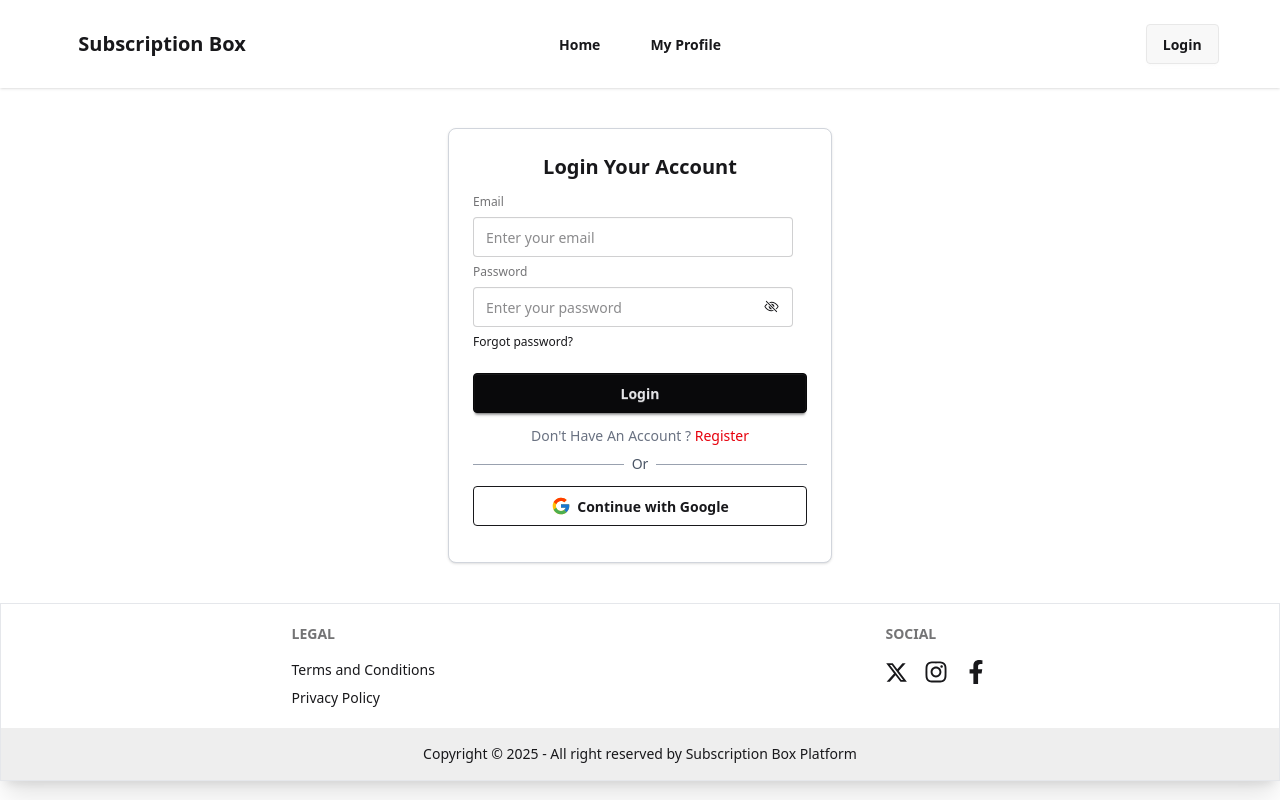
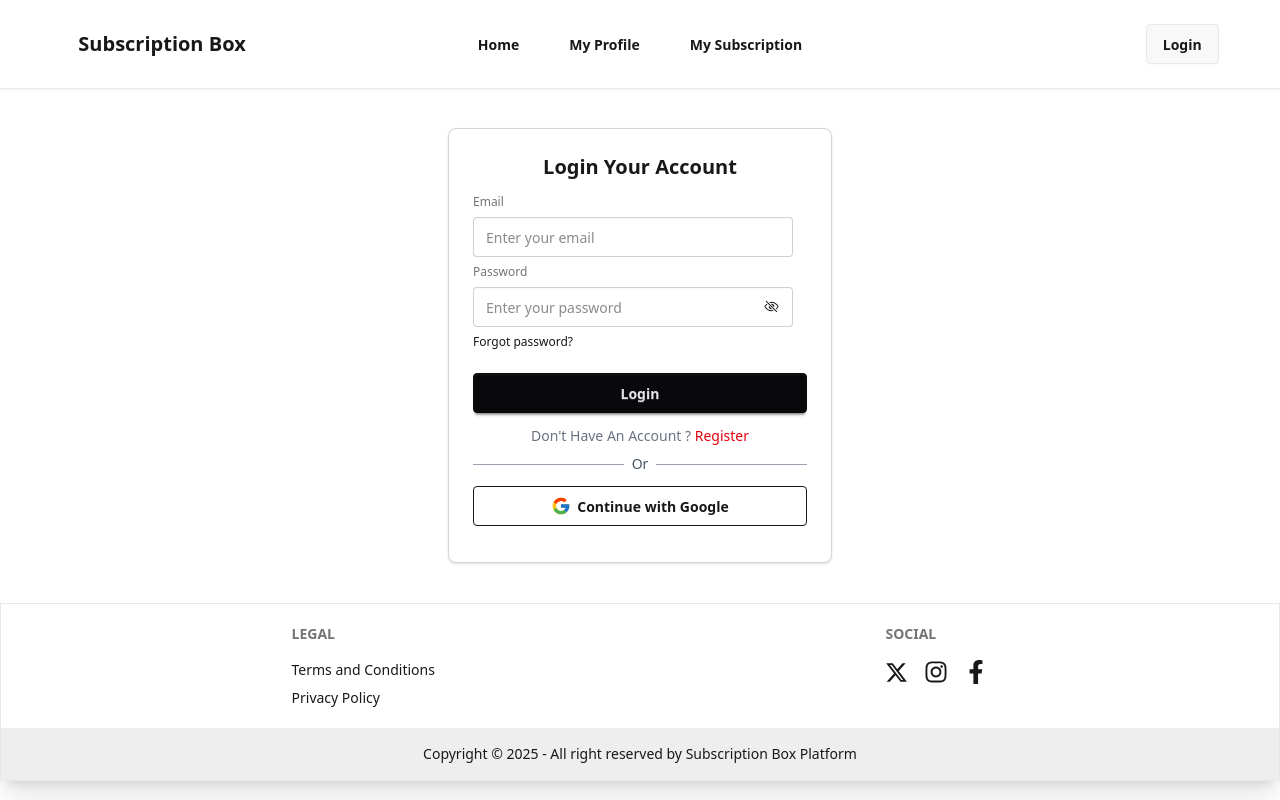
Before and after one commit to abuhurayrasyam/subscription-box-platform-client, a React (Vite) app: page /auth/login in a window 1280 px wide. Built offline with nearby package versions, Linux system fonts and the light colour scheme; no server answers.

Commit message:
Extra Route (My Subscription)'s UI and Functionality Added

```diff
--- a/src/components/Navbar.jsx
+++ b/src/components/Navbar.jsx
@@ -23,6 +23,7 @@ const Navbar = () => {
     <>
       <NavLink to={"/"} className="btn btn-ghost m-2 cursor-pointer">Home</NavLink>
       <NavLink to={"/my-profile"} className="btn btn-ghost m-2 cursor-pointer">My Profile</NavLink>
+      <NavLink to={"/my-subscription"} className="btn btn-ghost m-2 cursor-pointer">My Subscription</NavLink>
     </>
   );
 
--- a/src/components/SubscriptionServiceDetailsCard.jsx
+++ b/src/components/SubscriptionServiceDetailsCard.jsx
@@ -1,7 +1,9 @@
-import React, { useState } from 'react';
+import React, { useContext, useState } from 'react';
 import { ToastContainer, toast } from 'react-toastify';
 import { GoStarFill } from 'react-icons/go';
 import 'react-toastify/dist/ReactToastify.css';
+import { SubscriptionContext } from '../provider/SubscriptionProvider';
+import { useNavigate } from 'react-router';
 
 const TechGadgetBoxPage = ({subscription}) => {
     const {thumbnail, name, techCategory, price, frequency, description, features, ratings, reviews} = subscription;
@@ -33,8 +35,20 @@ const TechGadgetBoxPage = ({subscription}) => {
         ));
     };
 
+    const { addSubscription } = useContext(SubscriptionContext)
+    const navigate = useNavigate();
+
+    const handleSubscribe = () => {
+    addSubscription(subscription);
+    toast.success("Subscribed successfully!", {autoClose: 300});
+    setTimeout(() => {
+        navigate('/my-subscription');
+    }, 500);
+    };
+
     return (
         <div className="w-11/12 mx-auto p-6">
+
         <ToastContainer />
 
         <h1 className='font-bold lg:text-4xl md:text-3xl text-2xl text-center mb-5'>Subscription Details</h1>
@@ -61,6 +75,7 @@ const TechGadgetBoxPage = ({subscription}) => {
                     <span className="flex items-center">{renderStars(ratings)}</span>
                     <span className="text-sm text-gray-500">({reviews} reviews)</span>
                 </div>
+                <button onClick={handleSubscribe} className='btn bg-gray-200 border border-gray-300 rounded-sm hover:bg-gray-300 mt-5 w-full'>Subscribe Now</button>
             </div>
         </div>
 
--- a/src/main.jsx
+++ b/src/main.jsx
@@ -4,11 +4,14 @@ import './index.css'
 import { RouterProvider } from 'react-router'
 import router from './routes/router.jsx'
 import AuthProvider from './provider/AuthProvider.jsx'
+import SubscriptionProvider from './provider/SubscriptionProvider.jsx'
 
 createRoot(document.getElementById('root')).render(
   <StrictMode>
     <AuthProvider>
-      <RouterProvider router={router} />
+      <SubscriptionProvider>
+        <RouterProvider router={router} />
+      </SubscriptionProvider>
     </AuthProvider>
   </StrictMode>,
 )
--- /dev/null
+++ b/src/pages/MySubscription.jsx
@@ -0,0 +1,42 @@
+import React, { useContext } from 'react';
+import Navbar from '../components/Navbar';
+import Footer from '../components/Footer';
+import useDocumentTitle from '../hooks/useDocumentTitle';
+import { SubscriptionContext } from '../provider/SubscriptionProvider';
+
+const MySubscription = () => {
+
+  useDocumentTitle("Subscription Box | My Subscription");
+
+  const { subscriptions } = useContext(SubscriptionContext);
+
+  return (
+    <div>
+      <header>
+        <Navbar />
+      </header>
+      <main className="w-11/12 mx-auto my-10">
+        <h1 className="text-center font-bold lg:text-4xl md:text-3xl text-2xl mb-8"> My Subscriptions </h1>
+        {subscriptions.length === 0 ? (
+          <p className="text-center text-gray-500">No subscriptions yet.</p>
+        ) : (
+          <div className="grid grid-cols-1 sm:grid-cols-2 lg:grid-cols-3 gap-6 w-11/12 mx-auto">
+            {subscriptions.map((item, index) => (
+              <div key={index} className="border border-gray-300 rounded-xl shadow-md p-4 bg-white hover:shadow-lg transition-shadow">
+                <img src={item.thumbnail} alt="" className="w-full h-40 p-3 rounded-md mb-4" />
+                <h2 className="text-lg font-bold mb-1">{item.name}</h2>
+                <p className="text-sm text-gray-600 mb-1"> Category : {item.techCategory}</p>
+                <p className="text-green-600 font-semibold mb-1">{item.price} / {item.frequency}</p>
+              </div>
+            ))}
+          </div>
+        )}
+      </main>
+      <footer>
+        <Footer />
+      </footer>
+    </div>
+  );
+};
+
+export default MySubscription;
--- /dev/null
+++ b/src/provider/SubscriptionProvider.jsx
@@ -0,0 +1,24 @@
+import { createContext, useState } from 'react';
+
+export const SubscriptionContext = createContext();
+
+const SubscriptionProvider = ({ children }) => {
+
+  const [subscriptions, setSubscriptions] = useState([]);
+
+  const addSubscription = (subscription) => {
+    const exists = subscriptions.find(item => item.name === subscription.name);
+    if (!exists) {
+      setSubscriptions([subscription, ...subscriptions]);
+    }
+  };
+
+  const subscriptionData = {
+    subscriptions,
+    addSubscription
+  };
+
+  return <SubscriptionContext.Provider value={subscriptionData}>{children}</SubscriptionContext.Provider>
+};
+
+export default SubscriptionProvider;
--- a/src/routes/router.jsx
+++ b/src/routes/router.jsx
@@ -10,6 +10,7 @@ import MyProfile from "../pages/MyProfile";
 import ErrorPage from "../pages/ErrorPage";
 import Loading from "../components/Loading";
 import ForgotPassword from "../pages/ForgotPassword";
+import MySubscription from "../pages/MySubscription";
 
 const router = createBrowserRouter([
     {
@@ -58,6 +59,12 @@ const router = createBrowserRouter([
             <MyProfile></MyProfile>
         </PrivateRoute>
     },
+    {
+        path: "my-subscription",
+        element: <PrivateRoute>
+            <MySubscription></MySubscription>
+        </PrivateRoute>
+    }
   ]);
 
 export default router;
```
Lines whose indentation alone changed are shown as unchanged.
